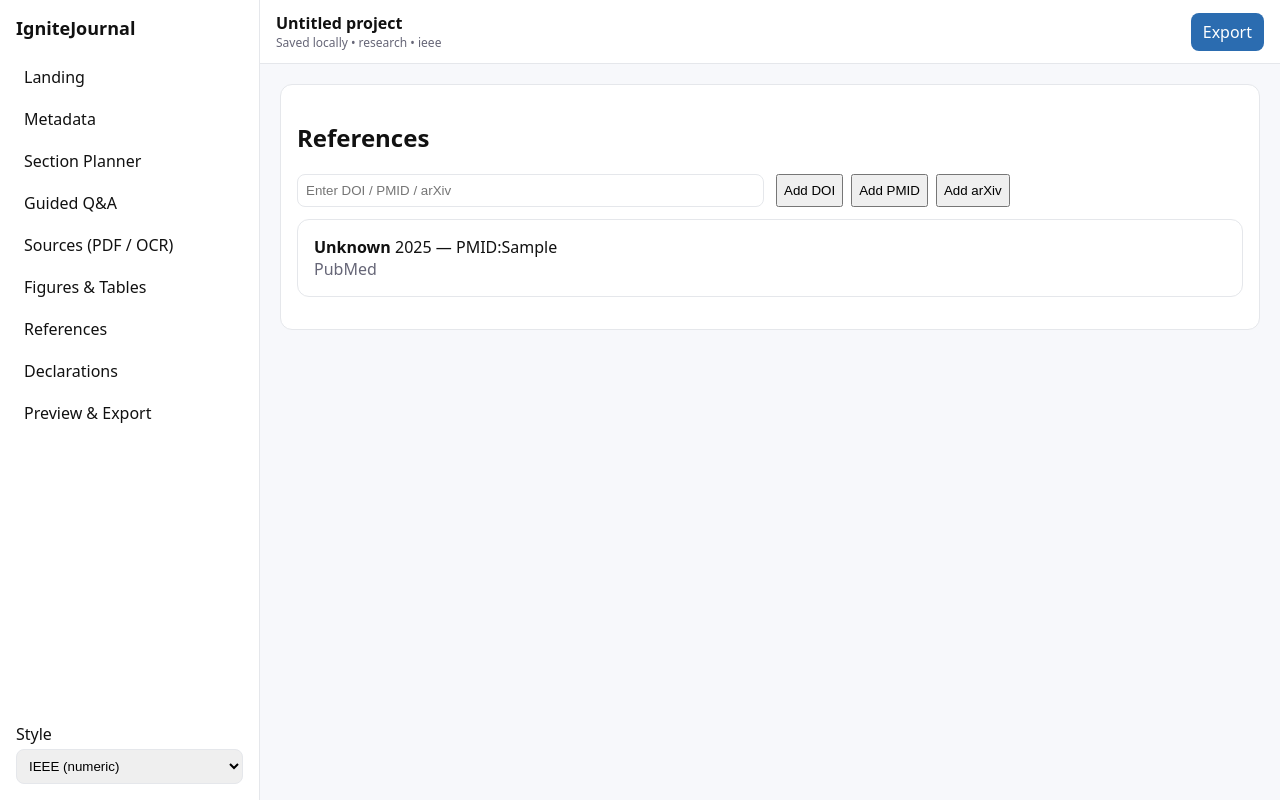
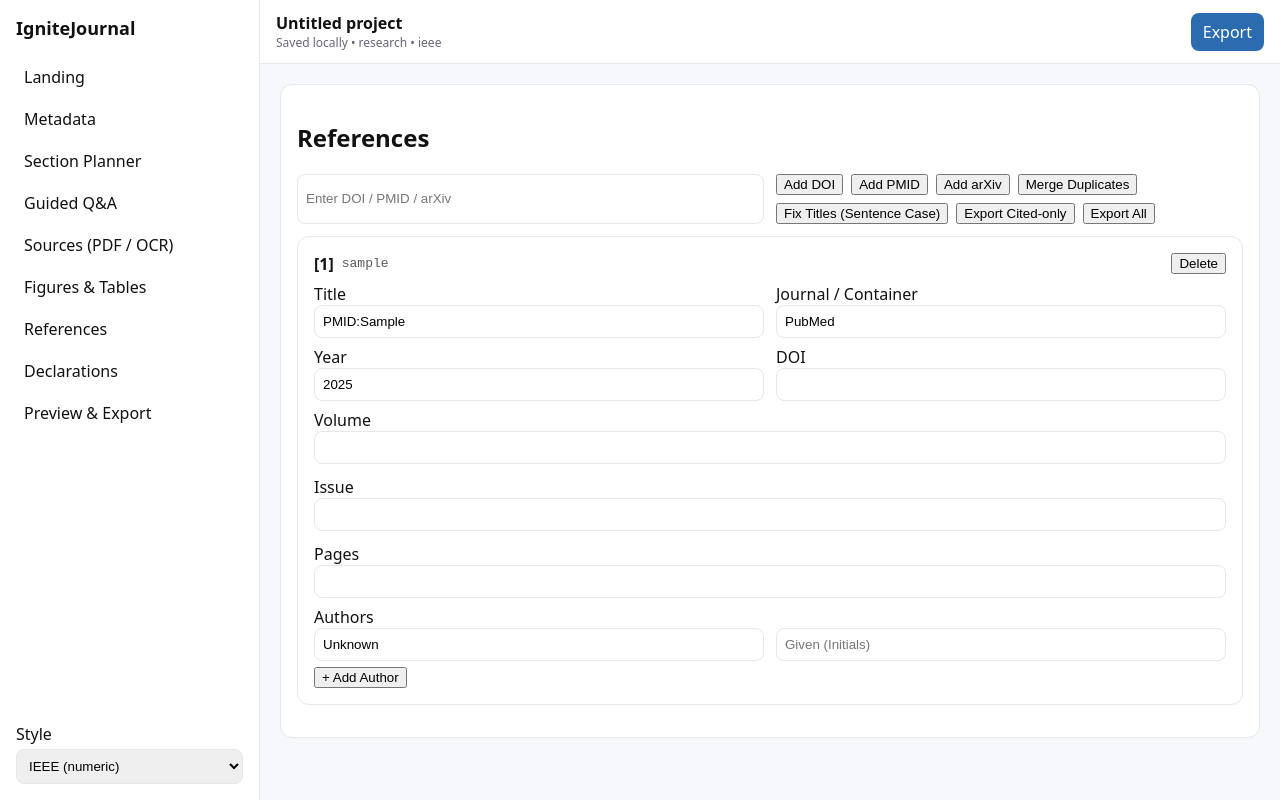
Before and after one commit to Zux12/JournalAI, a React (Vite) app: page /references in a window 1280 px wide. Both pictures are taken after typing "Sample" into the empty fields and a click on the button "Add PMID". Built offline with nearby package versions, Linux system fonts and the light colour scheme.

Commit message:
Update References.jsx

```diff
--- a/src/features/references/References.jsx
+++ b/src/features/references/References.jsx
@@ -1,12 +1,14 @@
 import React from 'react';
 import { useProjectState } from '../../app/state.jsx';
 import { fetchByDOI, fetchByPMID, fetchByArXiv } from '../../lib/refs.js';
-import { mergeReferences } from '../../lib/refFormat.js';
+import { mergeReferences, ensureRefIds, formatBibliographyCitedOnly } from '../../lib/refFormat.js';
+import { refKey, dedupeRefs, sentenceCaseTitle } from '../../lib/refUtils.js';
 
 export default function References(){
   const { project, setReferences } = useProjectState();
   const [input, setInput] = React.useState('');
   const [busy, setBusy] = React.useState(false);
+  const items = ensureRefIds(project.references?.items || []);
 
   async function add(kind){
     if(!input.trim()) return;
@@ -23,25 +25,160 @@ export default function References(){
     } finally { setBusy(false); }
   }
 
-  const items = project.references?.items || [];
+  function onFieldChange(idx, field, value){
+    const next = items.map((it,i)=> i===idx ? { ...it, [field]: value } : it);
+    setReferences({ ...(project.references||{ styleId: project.styleId }), items: next });
+  }
+
+  function onAuthorChange(idx, iAuth, field, value){
+    const next = items.map((it,i)=>{
+      if (i!==idx) return it;
+      const auth = Array.isArray(it.author) ? it.author.slice() : [];
+      const cur = auth[iAuth] || { family:'', given:'' };
+      auth[iAuth] = { ...cur, [field]: value };
+      return { ...it, author: auth };
+    });
+    setReferences({ ...(project.references||{ styleId: project.styleId }), items: next });
+  }
+
+  function addAuthor(idx){
+    const next = items.map((it,i)=>{
+      if (i!==idx) return it;
+      const auth = Array.isArray(it.author) ? it.author.slice() : [];
+      auth.push({ family:'', given:'' });
+      return { ...it, author: auth };
+    });
+    setReferences({ ...(project.references||{ styleId: project.styleId }), items: next });
+  }
+
+  function remove(idx){
+    const next = items.filter((_,i)=> i!==idx);
+    setReferences({ ...(project.references||{ styleId: project.styleId }), items: next });
+  }
+
+  function mergeDuplicates(){
+    const unique = dedupeRefs(items);
+    setReferences({ ...(project.references||{ styleId: project.styleId }), items: unique });
+    alert(`Merged duplicates. ${items.length} → ${unique.length}`);
+  }
+
+  function fixTitles(){
+    const next = items.map(it => ({ ...it, title: sentenceCaseTitle(it.title || '') }));
+    setReferences({ ...(project.references||{ styleId: project.styleId }), items: next });
+  }
+
+  function exportRefs(all = true){
+    // cited-only or all
+    let text = '';
+    if (all) {
+      // simple plain list with [n] labels in current order
+      text = items.map((it,i)=>{
+        const fams = (it.author||[]).map(a=> a.family ? `${a.family} ${a.given? a.given[0]+'.' : ''}` : (a.literal||'')).filter(Boolean).join(', ');
+        const yr = it?.issued?.['date-parts']?.[0]?.[0] || '';
+        const cont = it['container-title'] || '';
+        const vol = it.volume ? ` ${it.volume}` : '';
+        const issue = it.issue ? `(${it.issue})` : '';
+        const pages = it.page ? `:${it.page}` : '';
+        const doi = it.DOI ? ` doi:${it.DOI}` : (it.URL ? ` ${it.URL}` : '');
+        return `[${i+1}] ${fams}. ${it.title}. ${cont}${vol}${issue}${pages} (${yr}).${doi}`;
+      }).join('\n');
+    } else {
+      const citedSet = new Set();
+      Object.values(project.sections || {}).forEach(sec => (sec?.citedKeys || []).forEach(k => citedSet.add(String(k).toLowerCase())));
+      const citedKeys = Array.from(citedSet);
+      text = formatBibliographyCitedOnly(project.styleId, project.references || {}, citedKeys);
+    }
+    download(all ? 'references_all.txt' : 'references_cited.txt', text || '—');
+  }
+
+  function download(name, text){
+    const blob = new Blob([text], {type:'text/plain'});
+    const url = URL.createObjectURL(blob);
+    const a = document.createElement('a'); a.href=url; a.download=name; a.click();
+    URL.revokeObjectURL(url);
+  }
 
   return (
     <div className="card">
       <h2>References</h2>
       <div className="row cols-2">
         <input className="input" placeholder="Enter DOI / PMID / arXiv" value={input} onChange={e=>setInput(e.target.value)}/>
-        <div style={{display:'flex', gap:8}}>
+        <div style={{display:'flex', gap:8, flexWrap:'wrap'}}>
           <button onClick={()=>add('doi')} disabled={busy}>Add DOI</button>
           <button onClick={()=>add('pmid')} disabled={busy}>Add PMID</button>
           <button onClick={()=>add('arxiv')} disabled={busy}>Add arXiv</button>
+          <button onClick={mergeDuplicates}>Merge Duplicates</button>
+          <button onClick={fixTitles}>Fix Titles (Sentence Case)</button>
+          <button onClick={()=>exportRefs(false)}>Export Cited-only</button>
+          <button onClick={()=>exportRefs(true)}>Export All</button>
         </div>
       </div>
 
       <div style={{marginTop:12}}>
-        {items.map((it,i)=>(
-          <div key={i} className="card">
-            <div><strong>{(it.author?.[0]?.family) || 'Author'}</strong> {it.issued?.['date-parts']?.[0]?.[0] || 'Year'} — {it.title}</div>
-            <div style={{color:'#667'}}>{it['container-title']}</div>
+        {items.length === 0 && <div className="warn">No references yet. Add via DOI/PMID/arXiv or from Q&A auto-suggestions.</div>}
+        {items.map((it, idx)=>(
+          <div key={idx} className="card">
+            <div style={{display:'flex', gap:8, alignItems:'center', flexWrap:'wrap'}}>
+              <strong>[{idx+1}]</strong>
+              <code style={{opacity:.7}}>{refKey(it)}</code>
+              <div style={{marginLeft:'auto', display:'flex', gap:8}}>
+                <button onClick={()=>remove(idx)}>Delete</button>
+              </div>
+            </div>
+
+            <div className="row cols-2" style={{marginTop:8}}>
+              <div>
+                <label>Title</label>
+                <input className="input" value={it.title || ''} onChange={e=>onFieldChange(idx,'title', e.target.value)} />
+              </div>
+              <div>
+                <label>Journal / Container</label>
+                <input className="input" value={it['container-title'] || ''} onChange={e=>onFieldChange(idx,'container-title', e.target.value)} />
+              </div>
+            </div>
+
+            <div className="row cols-2" style={{marginTop:8}}>
+              <div>
+                <label>Year</label>
+                <input className="input" value={it?.issued?.['date-parts']?.[0]?.[0] || ''} onChange={e=>{
+                  const y = e.target.value.replace(/\D/g,'').slice(0,4);
+                  const issued = { 'date-parts': [[ y ? Number(y) : '' ]] };
+                  onFieldChange(idx, 'issued', issued);
+                }} />
+              </div>
+              <div>
+                <label>DOI</label>
+                <input className="input" value={it.DOI || ''} onChange={e=>onFieldChange(idx,'DOI', e.target.value)} />
+              </div>
+            </div>
+
+            <div className="row cols-3" style={{marginTop:8}}>
+              <div>
+                <label>Volume</label>
+                <input className="input" value={it.volume || ''} onChange={e=>onFieldChange(idx,'volume', e.target.value)} />
+              </div>
+              <div>
+                <label>Issue</label>
+                <input className="input" value={it.issue || ''} onChange={e=>onFieldChange(idx,'issue', e.target.value)} />
+              </div>
+              <div>
+                <label>Pages</label>
+                <input className="input" value={it.page || ''} onChange={e=>onFieldChange(idx,'page', e.target.value)} />
+              </div>
+            </div>
+
+            <div style={{marginTop:8}}>
+              <label>Authors</label>
+              <div style={{display:'grid', gap:6}}>
+                {(it.author || []).map((a,i)=>(
+                  <div key={i} className="row cols-2">
+                    <input className="input" placeholder="Family (Surname)" value={a.family || ''} onChange={e=>onAuthorChange(idx, i, 'family', e.target.value)} />
+                    <input className="input" placeholder="Given (Initials)" value={a.given || ''} onChange={e=>onAuthorChange(idx, i, 'given', e.target.value)} />
+                  </div>
+                ))}
+              </div>
+              <button style={{marginTop:6}} onClick={()=>addAuthor(idx)}>+ Add Author</button>
+            </div>
           </div>
         ))}
       </div>
```
